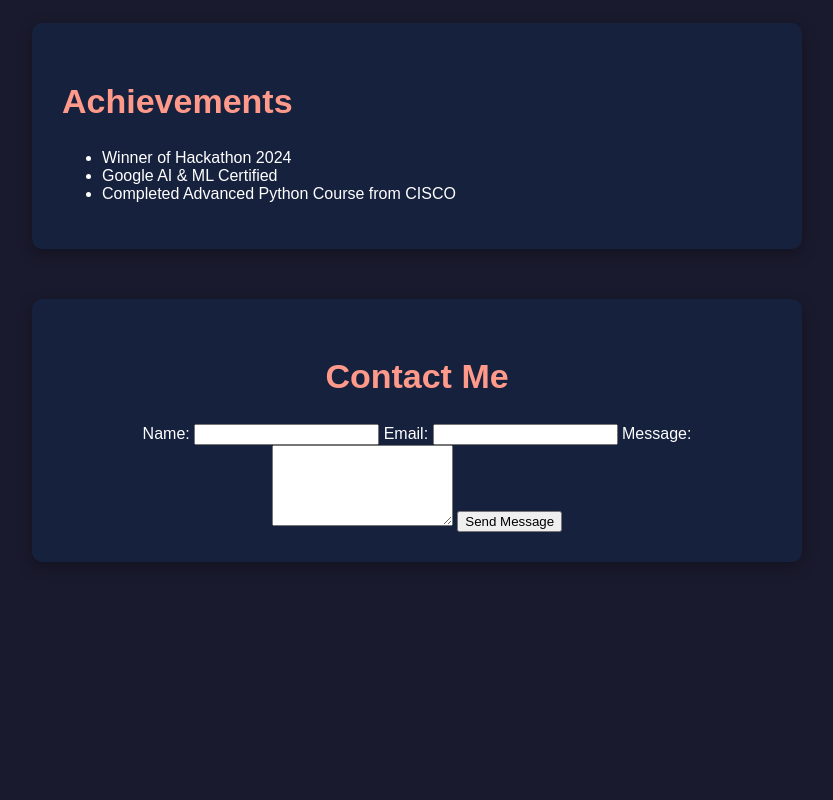
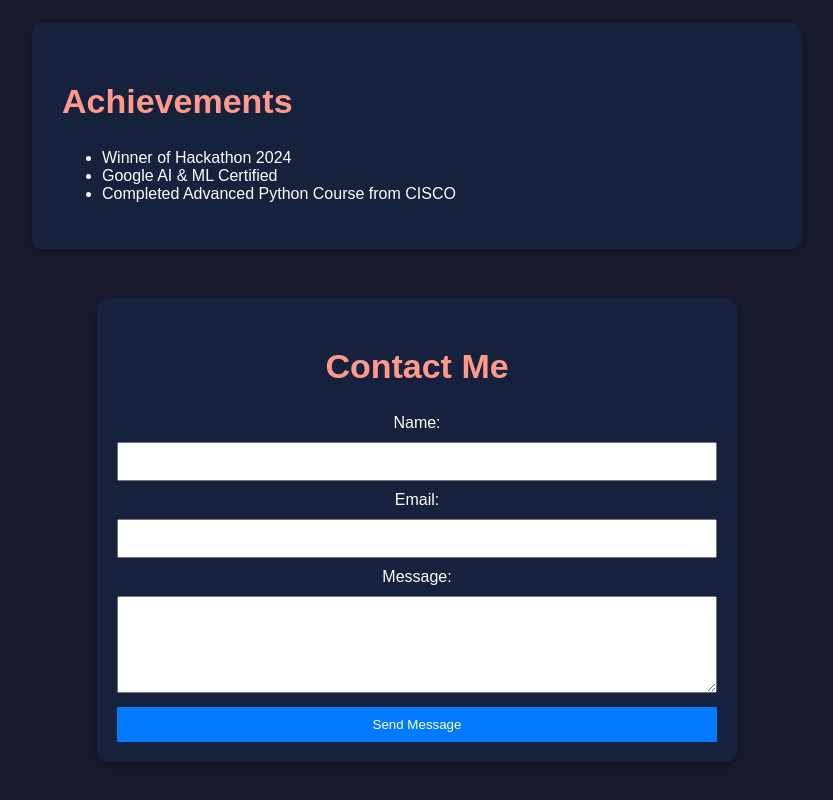
Before and after one commit to symbol-hub/pratikmane12.github.io, a plain HTML site: page index.html in a window 1280 px wide. Shown: the part 1930-2730 px from the top of the page, without its empty margins (428-1261 px from the left). Before the commit the page ends 2592 px from the top, so only its background shows below. Drawn offline with Linux system fonts and the light colour scheme.

Commit message:
Update styles.css

```diff
--- a/styles.css
+++ b/styles.css
@@ -124,6 +124,29 @@ p {
 #contact a:hover {
     text-decoration: underline;
 }
+#contact {
+  width: 100%;
+  max-width: 600px;
+  margin: auto;
+  padding: 20px;
+}
+
+form input, form textarea {
+  width: 100%;
+  padding: 10px;
+  margin: 10px 0;
+  box-sizing: border-box;
+}
+
+form button {
+  background-color: #007BFF;
+  color: white;
+  padding: 10px;
+  border: none;
+  cursor: pointer;
+  width: 100%;
+}
+
 
 /* Responsive Design */
 @media (max-width: 768px) {
```
